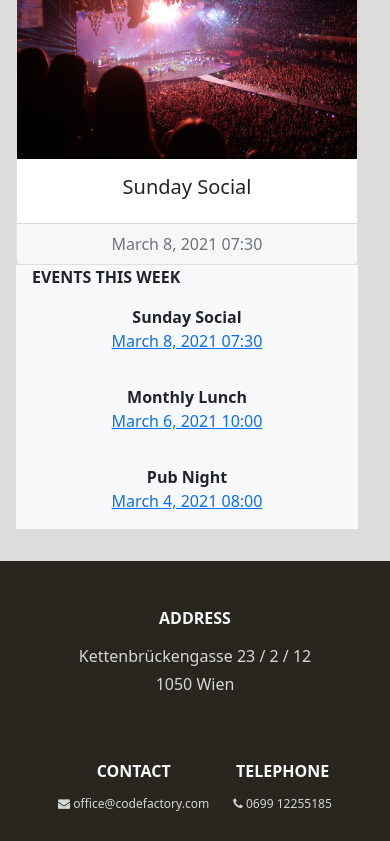
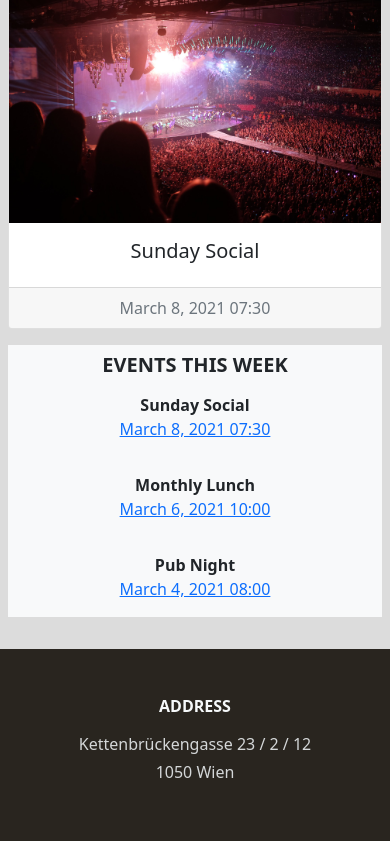
Before and after one commit to AaronWeber90/AlumniProject, an Angular app in the folder cf-alumni/: page / in a window 390 px wide. Shown: the part 1156-1997 px from the top of the page. Built offline with nearby package versions, Linux system fonts and the light colour scheme.

Commit message:
style fixes

```diff
--- a/cf-alumni/src/app/alumni-dir/alumni-dir.component.html
+++ b/cf-alumni/src/app/alumni-dir/alumni-dir.component.html
@@ -1,9 +1,9 @@
-<h1 class="text-center">Alumni Directory</h1>
+<h1 class="text-center mt-2 mb-4 my-md-2 my-lg-1">Alumni Directory</h1>
 
 <div class="row row-cols-1 row-cols-md-2 row-cols-lg-3 g-4 mx-1 mx-lg-4 mb-4 d-flex justify-content-center">
   <!-- class="container-fluid col-lg-3 col-md-6 col-sm-12 border-0  rounded-0 shadow-sm" -->
   <div *ngFor="let student of students_list; index as student_id" class="col col-md-6 col-lg-4">
-    <div class="card h-100 border-0  rounded-0 shadow-sm">
+    <div class="card h-100 border-0 rounded-0 shadow-sm">
       <img src="/assets/img/{{student.image}}" class="my-2 mx-auto thumb-post" alt="{{student.name}}">
 
       <div class="mt-0 pt-0 card-body">
--- a/cf-alumni/src/app/app.component.html
+++ b/cf-alumni/src/app/app.component.html
@@ -1,6 +1,8 @@
 <app-navbar></app-navbar>
-<div>
+<div class="container-fluid m-0 p-0">
   <router-outlet></router-outlet>
 </div>
 
-<app-footer></app-footer>
+<footer class="mt-auto py-3">
+  <app-footer></app-footer>
+</footer>
--- a/cf-alumni/src/app/careers/careers.component.html
+++ b/cf-alumni/src/app/careers/careers.component.html
@@ -1,12 +1,5 @@
-<!-- <ul>
-    <li *ngFor="let article of article_list">
-      <h2>{{article.name}}</h2>
-      {{article.date}}
-    </li>
-</ul> -->
-
-<h1 class="text-center">Job Offers</h1>
-<article class="blog-post bg-light p-2 border-0 rounded-0 shadow-sm" *ngFor="let career of career_list; index as career_id" > <!-- loop through blogpost data -->
+<h1 class="text-center mt-2 mb-4 my-md-2 my-lg-1">Job Offers</h1>
+<article class="blog-post bg-light p-2 rounded-1 shadow-sm" *ngFor="let career of career_list; index as career_id" > <!-- loop through blogpost data -->
     <h2 class="blog-post-title text-center text-md-start">{{career.name}}</h2>
     <p class="blog-post-meta">{{career.date}} by <a routerLink="{{career.company_name}}">{{career.company_name}}</a></p>
     <hr class="style-one">
--- a/cf-alumni/src/app/events/events.component.html
+++ b/cf-alumni/src/app/events/events.component.html
@@ -1,9 +1,9 @@
+<h1 class="text-center mt-2 mb-4 my-md-2 my-lg-1">Current Events</h1>
 
-<h1 class="text-center">Current Events</h1>
 <!-- START BLOG GRID -->
 <div class="row row-cols-1 row-cols-md-2 row-cols-lg-4 g-4 mx-1 mx-lg-4 mb-4 d-flex justify-content-center">
     <div *ngFor="let event of events_list; index as eventId" class="col col-md-6 col-lg-3">
-        <div class="card h-100 rounded border border-2">
+        <div class="card h-100 p-2 rounded-1 shadow-sm">
             <div class="card-header h5 text-center own-text-shadow">{{event.name}}</div>
              <img src="/assets/img/{{event.image}}" class="d-none d-md-inline rounded" alt="{{event.name}}">
             <div class="card-body">
--- a/cf-alumni/src/app/footer/footer.component.html
+++ b/cf-alumni/src/app/footer/footer.component.html
@@ -1,4 +1,4 @@
-<footer class="mt-auto py-3">
+
     <div class="container-fluid pb-0 mb-0 justify-content-center text-light ">
         <footer>
             <div class="row my-0 my-md-3 justify-content-center py-0 py-md-1">
@@ -53,4 +53,3 @@
             </div>
         </footer>
     </div>
-</footer>
--- a/cf-alumni/src/app/hero/hero.component.html
+++ b/cf-alumni/src/app/hero/hero.component.html
@@ -3,11 +3,11 @@
 		<div class="hero-content">
 		<div><h1>Codefactory</h1> <h1>Alumni!</h1> </div>
 		<div class="hero-text"><p class="" >Our greatest Discovery is you!</p></div>
-		<a class="mt-4 btn" routerLink="/alumni" role="button">more Info</a>
+		<a class="mt-4 btn" routerLink="alumni" role="button">more Info</a>
 		</div>
     </div>
 
-	<nav class="d-sm-none d-none d-md-block bg-light">
+	<nav class="d-none d-lg-block bg-light">
 
 		<ul>
 			<li><a href="#">REUNION WEEKEND 2021</a></li>
--- a/cf-alumni/src/app/home/home.component.html
+++ b/cf-alumni/src/app/home/home.component.html
@@ -1,10 +1,11 @@
 <app-hero></app-hero>
-<div class="my-3 my-md-1 row gx-3 container-fluid">
+
+<div class="my-3 my-md-1 row gx-3 container-fluid p-0 mx-auto">
     <div class="col-md-10">
         <!-- <app-purpose-info></app-purpose-info> -->
         <app-popular-cards></app-popular-cards>
     </div>
-    <div class="col-md-2">
+    <div class="col-md-2 mt-3 mt-md-0">
         <app-sidebar></app-sidebar>
     </div>
 </div>
--- a/cf-alumni/src/app/sidebar/sidebar.component.html
+++ b/cf-alumni/src/app/sidebar/sidebar.component.html
@@ -2,7 +2,8 @@
 <!-- list-unstyled fst-italic-->
 <!-- add "- <Month>" after text in html -->
 
-<div class="container bg-light h-100"><strong>EVENTS THIS WEEK</strong>
+<div class="container bg-light h-100">
+    <h5 class="pt-2 text-center"><strong>EVENTS THIS WEEK</strong></h5>
 
     <div *ngFor="let event of events_list"  class="d-flex flex-column justify-content-center align-content-center text-center text-lg-start mt-3">
         <div class="row g-0 g-lg-0 mb-3 mb-lg-4">
--- a/cf-alumni/src/app/stories/stories.component.html
+++ b/cf-alumni/src/app/stories/stories.component.html
@@ -1,10 +1,10 @@
-<h1 class="text-center my-3 my-md-0">Stories</h1>
+<h1 class="text-center mt-2 mb-4 my-md-2 my-lg-1">Stories</h1>
 
-<div class="row row-cols-1 row-cols-md-2 g-4 d-flex justify-content-center m-3 m-md-2">
-  <div *ngFor="let story of stories_list,index as story_id" class="card col col-md-6 bg-light mb-4" >
-    <div class="col  h-100">
+<div class="row row-cols-1 row-cols-md-2 gx-4 d-flex justify-content-center mx-3 mx-md-2">
+  <div *ngFor="let story of stories_list,index as story_id" class="card col col-md-6 bg-light mb-4 p-2 rounded-1 shadow-sm" >
+    <div class="col h-100">
       <div class="row g-0">
-        <div class="d-inline d-md-none d-lg-inline col-md-4 p-2">
+        <div class="d-inline d-md-none d-lg-inline col-md-4">
           <img src= "/assets/img/{{story.image}}" class="img-fluid rounded" alt="{{story.name}}">
         </div>
         <div class="col-md-8">
--- a/cf-alumni/src/index.html
+++ b/cf-alumni/src/index.html
@@ -19,7 +19,7 @@
 
 
 </head>
-<body class="d-flex flex-column h-100">
+<body class="d-flex flex-column min-vh-100">
   <app-root></app-root>
 
   <!-- Bootstrap JS -->
```
Also changed, not shown: cf-alumni/src/styles.scss (+6 -1 lines), 1 other file (tests, documents, lock files or other folders). Lines whose indentation alone changed are shown as unchanged.
